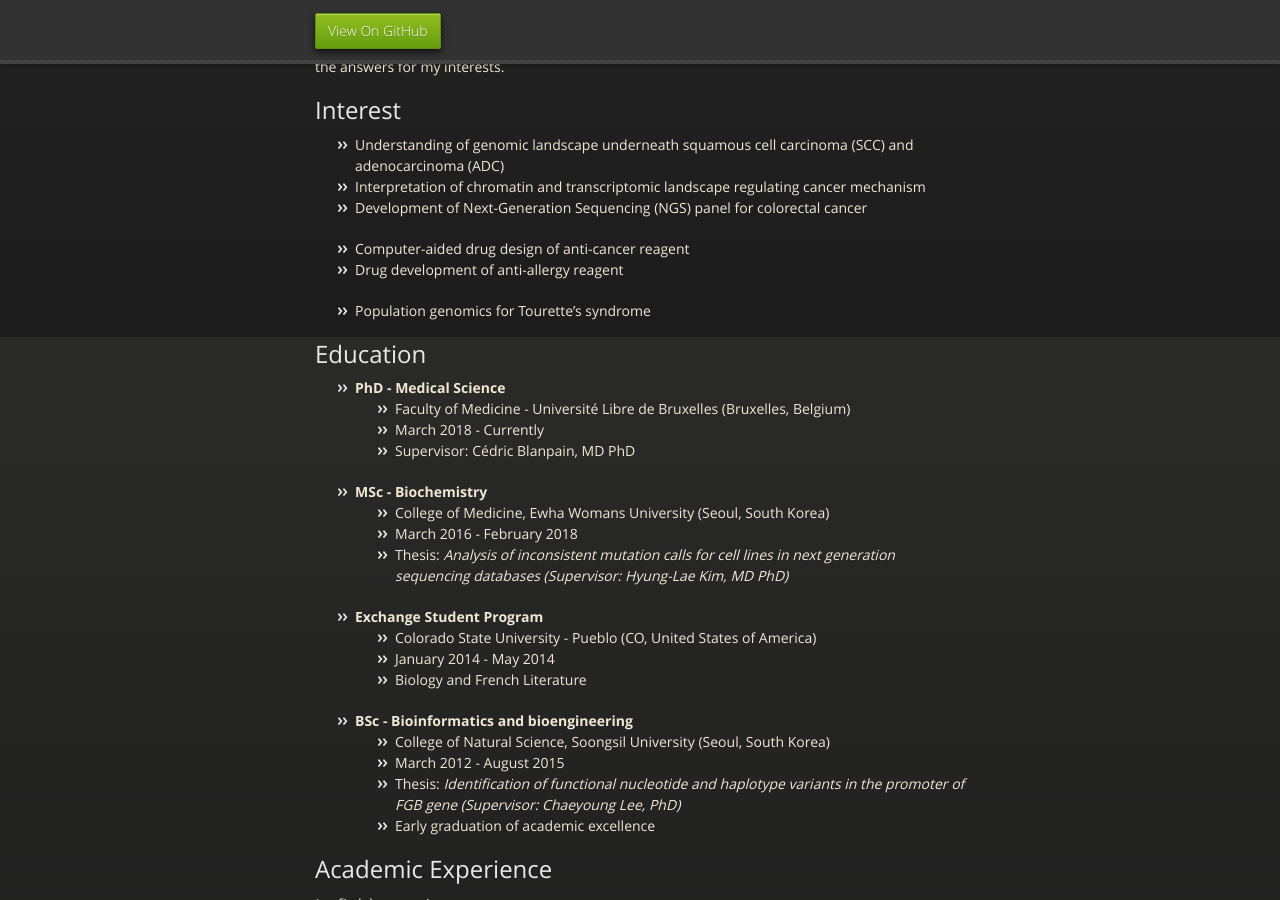
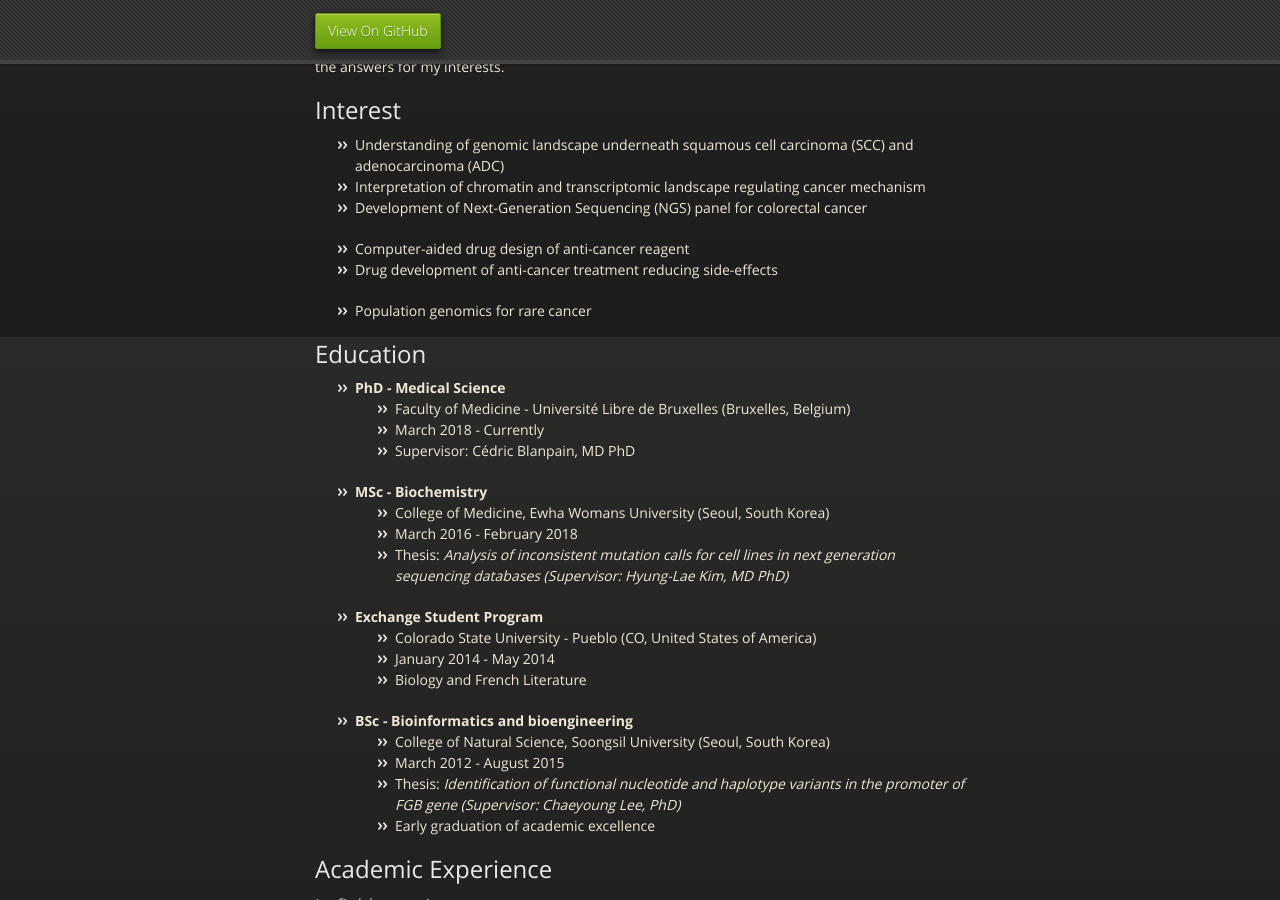
Before and after one commit to yurasong/yurasong.github.io, a Jekyll site: the page built from index.md, in a window 1280 px wide and 900 px high, scrolled down 563 px. Built offline with Jekyll 4.4.1, drawn with Linux system fonts in a browser that asks for light colours; our own code applies the rules of GitHub Pages for plain Markdown files.

Commit message:
interest

```diff
--- a/index.md
+++ b/index.md
@@ -19,9 +19,9 @@ I was half wet-lab and half dry-lab until my Master, however, I decided to conce
 *   Development of Next-Generation Sequencing (NGS) panel for colorectal cancer
 
 *   Computer-aided drug design of anti-cancer reagent
-*   Drug development of anti-allergy reagent
+*   Drug development of anti-cancer treatment reducing side-effects
 
-*   Population genomics for Tourette's syndrome
+*   Population genomics for rare cancer
 
 ## Education
 
```
